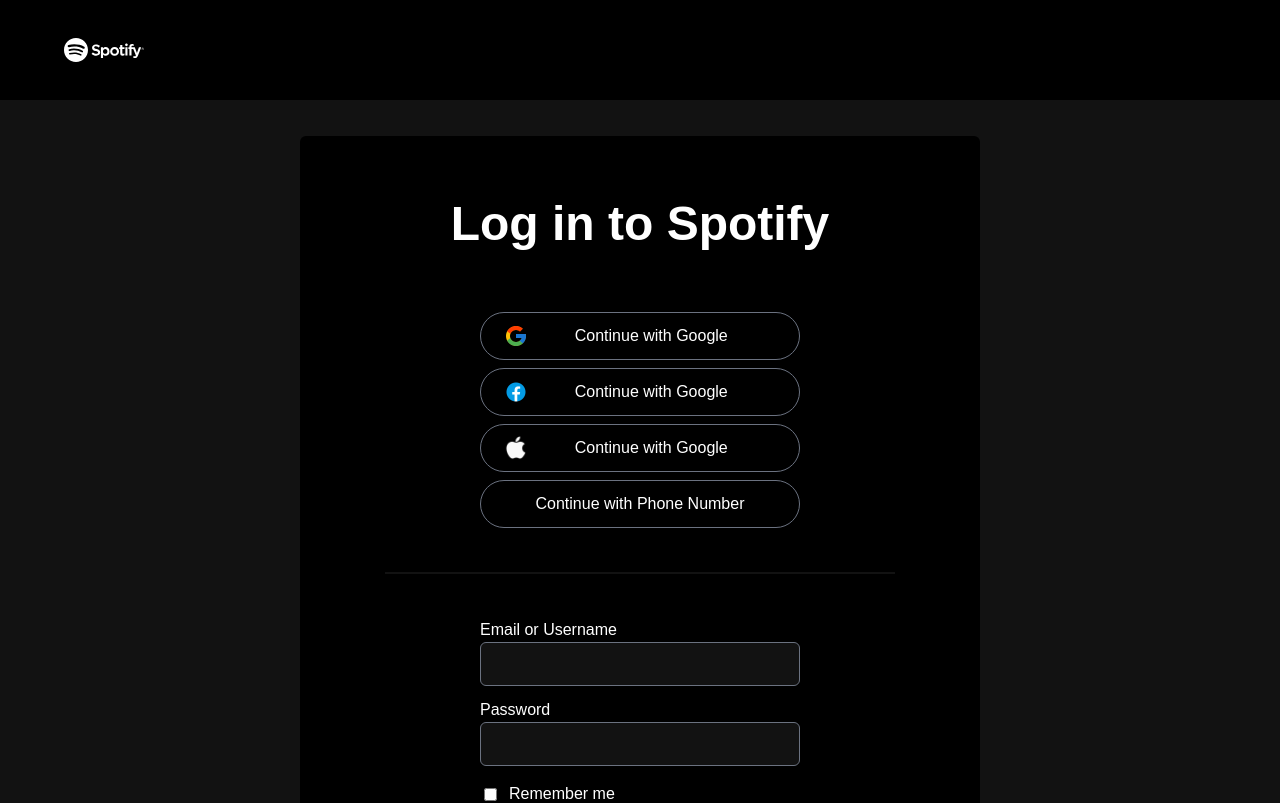
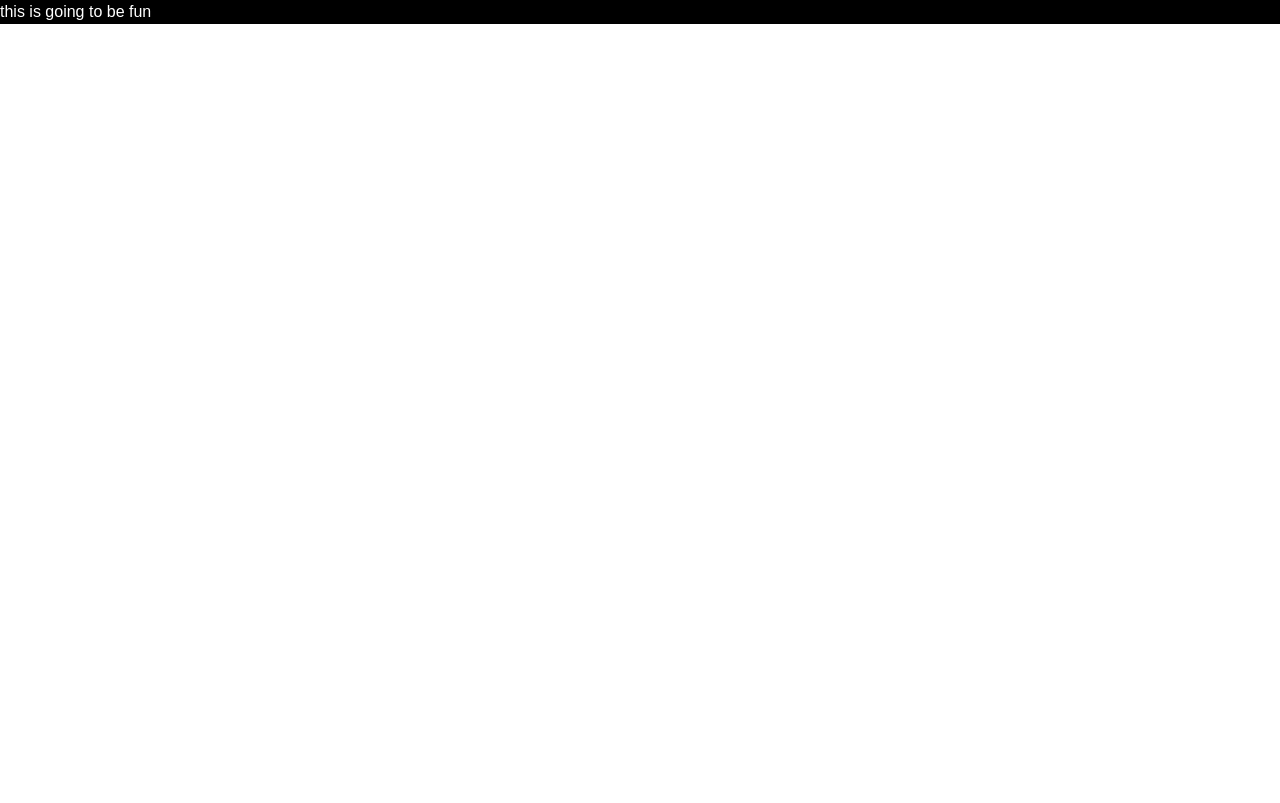
Before and after one commit to victor-nsengiyumva/spotify-webplayer-clone-UI, a React (Vite) app: page /home in a window 1280 px wide. Shown: the top 803 px of the page. Built offline with nearby package versions, Linux system fonts and the light colour scheme.

Commit message:
added the router to the project and made some changes that were made in regards to the react-router-dom

```diff
--- a/package.json
+++ b/package.json
@@ -13,6 +13,7 @@
     "react": "^18.2.0",
     "react-dom": "^18.2.0",
     "react-icons": "^5.0.1",
+    "react-router-dom": "^6.21.3",
     "tailwindcss": "^3.4.1"
   },
   "devDependencies": {
--- /dev/null
+++ b/src/features/home/components/home.jsx
@@ -0,0 +1,9 @@
+
+
+export default function Home(){
+    return(
+        <section className="bg-black text-white">
+            this is going to be fun
+        </section>
+    )
+}
--- a/src/features/login/components/form_field.jsx
+++ b/src/features/login/components/form_field.jsx
@@ -1,4 +1,5 @@
 import Divider from "./divider";
+import { Link } from "react-router-dom";
 
 
 export default function FormField() {
@@ -18,8 +19,9 @@
                     <input className=" ml-1 mr-3" type="checkbox" />
                     <p className="text-white">Remember me</p>
                 </div>
-
+                <Link to="/home">
                 <button  className="bg-green-500 text-black font-bold mb-8 w-80 h-12 rounded-full hover:bg-green-700 " type="button">Log in</button>
+                </Link>
             </form>
             <div className="flex justify-center">
             <a className="text-white font-medium text-center hover:text-green-500" href="#">Forgot your password?</a>
--- a/src/main.jsx
+++ b/src/main.jsx
@@ -3,9 +3,16 @@
 import App from './App.jsx'
 import './css/tailwind.css'
 import './css/styles.css'
+import { BrowserRouter as Router, Routes, Route } from 'react-router-dom'
+import Home from './features/home/components/home.jsx'
 
 ReactDOM.createRoot(document.getElementById('root')).render(
   <React.StrictMode>
-    <App />
+    <Router>
+      <Routes>
+        <Route path='/login' element={<App/>} />
+        <Route path='/home' element={<Home/>} />
+      </Routes>
+    </Router>
   </React.StrictMode>,
 )
```
Also changed, not shown: 1 other file (tests, documents, lock files or other folders).
